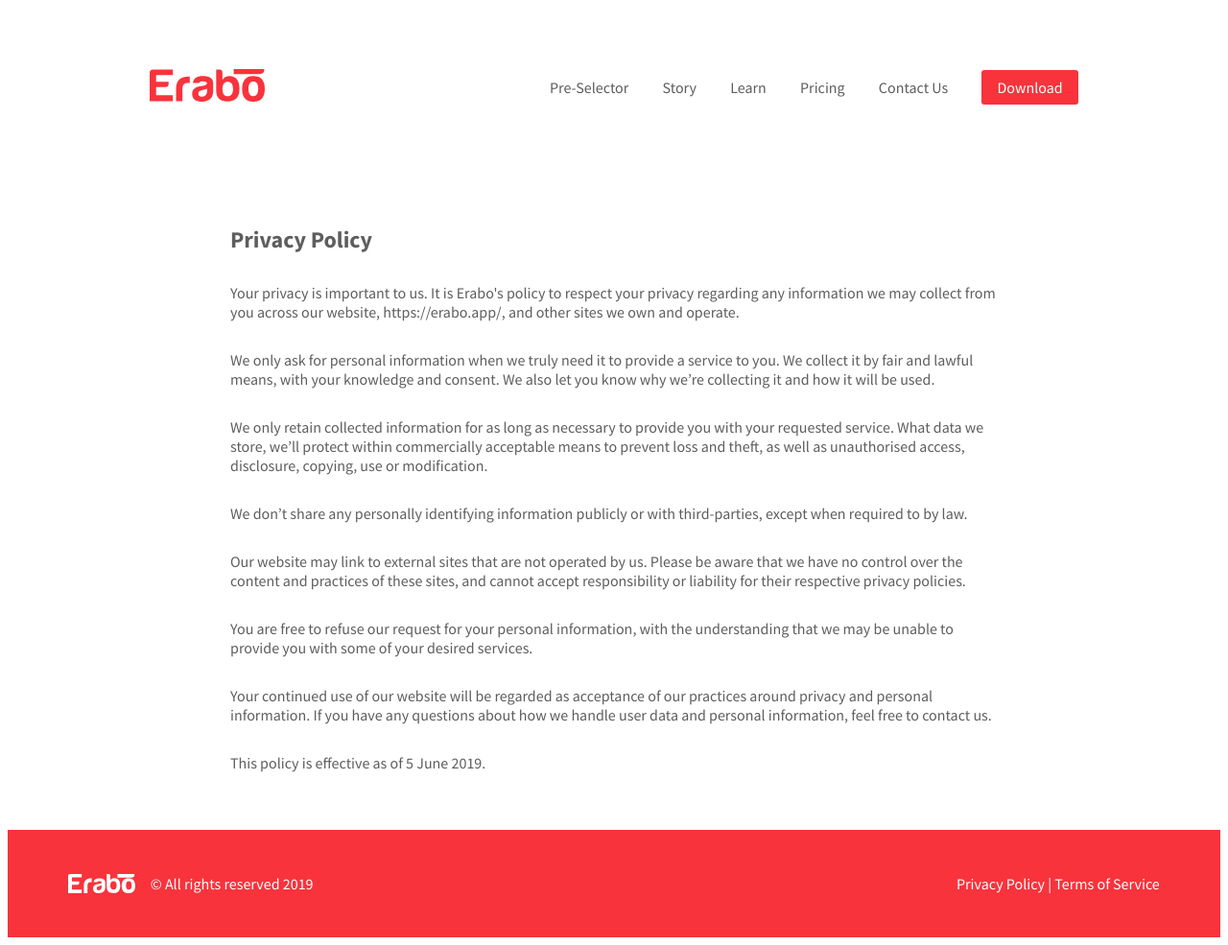
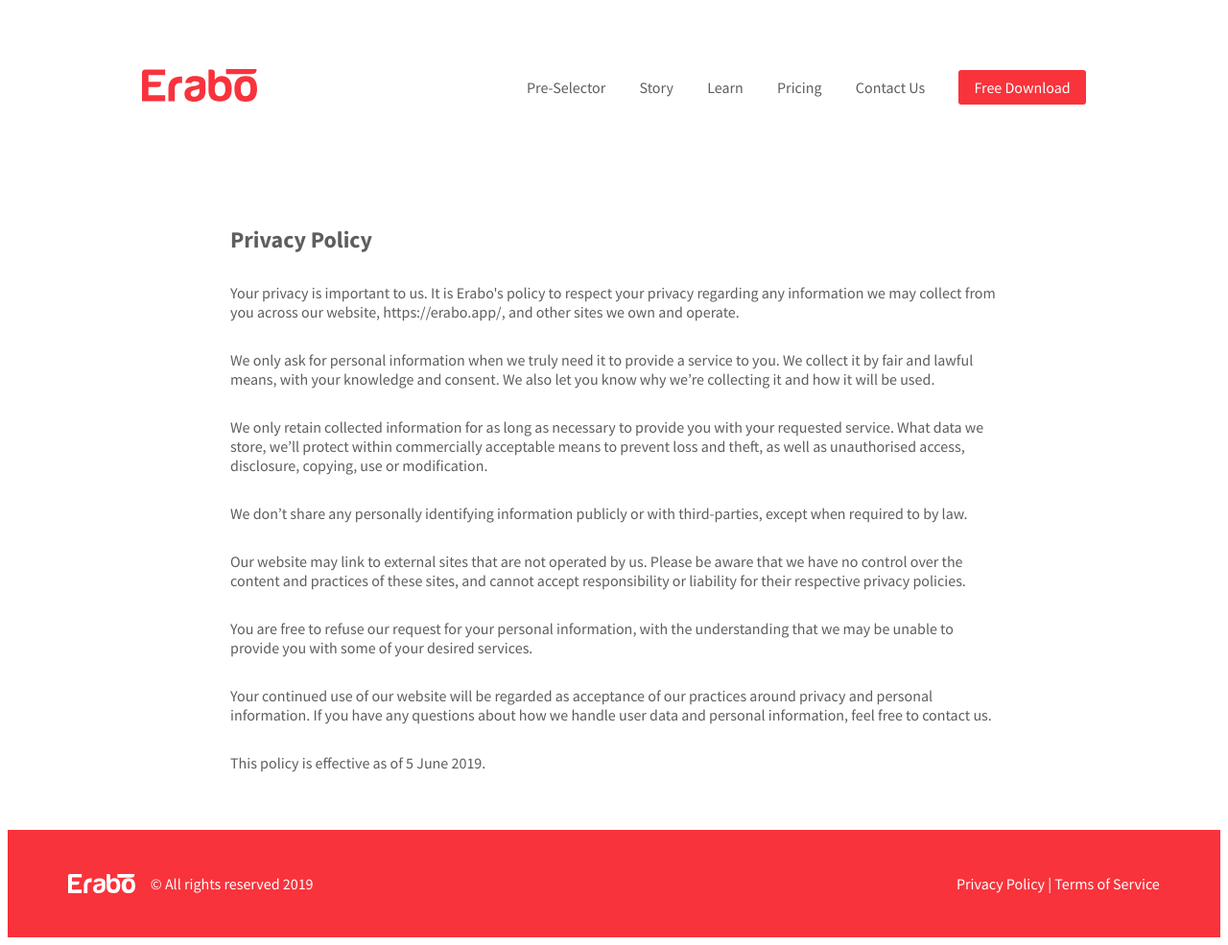
Before and after one commit to eraboapp/eraboapp.github.io, a Jekyll site: the page built from privacy-policy.html, in a window 1280 px wide. Shown: the whole page at 96% size. Built offline with Jekyll 4.4.1, drawn with Linux system fonts in a browser that asks for light colours.

Commit message:
Update header.html

```diff
--- a/_includes/header.html
+++ b/_includes/header.html
@@ -16,6 +16,6 @@
 			{% endif %}
 			<a href="{{link.url}}" class="{{class}}">{{link.title}}</a>
 		{% endfor %}
-		<a href="https://itunes.apple.com/do/app/erabo-pre-selector/id1466516142?l=en&mt=12" target="new" class="btn">Download</a>
+		<a href="https://itunes.apple.com/do/app/erabo-pre-selector/id1466516142?l=en&mt=12" target="new" class="btn">Free Download</a>
 	</div>
 </header>
```
